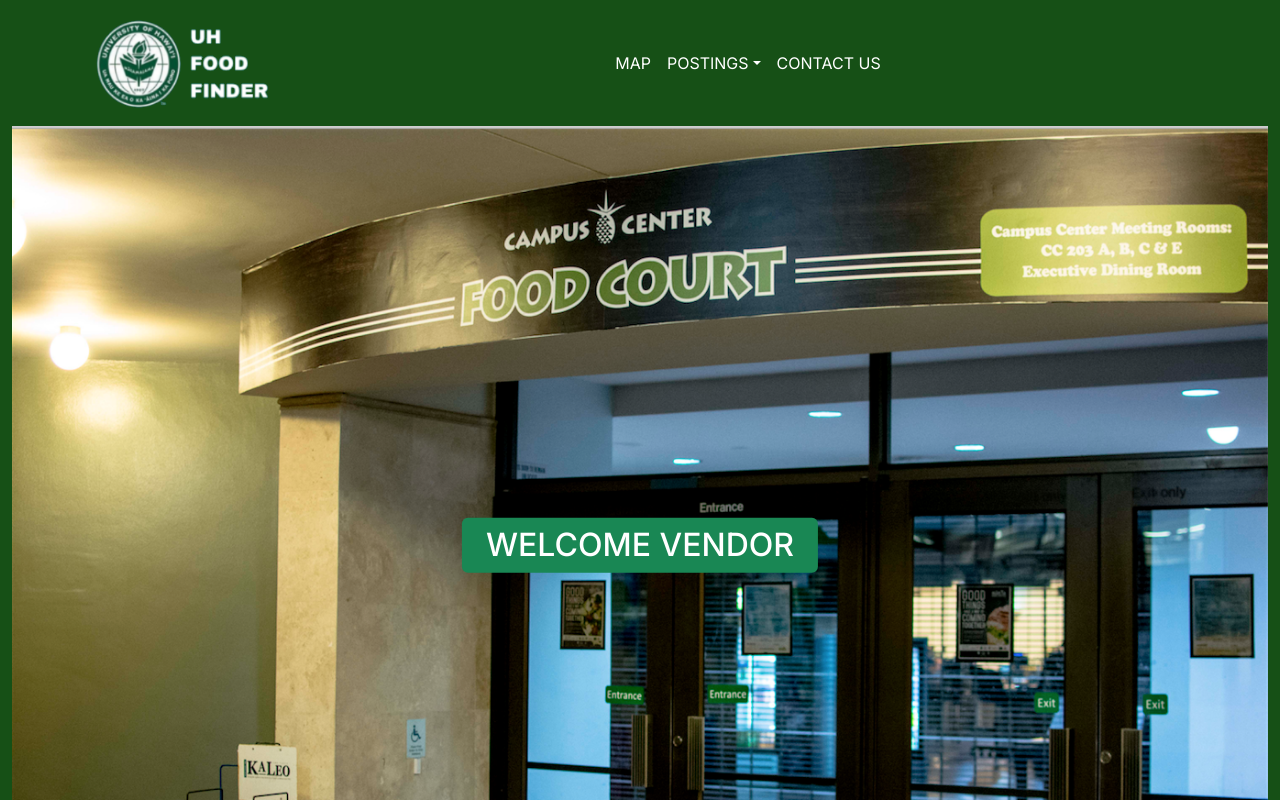
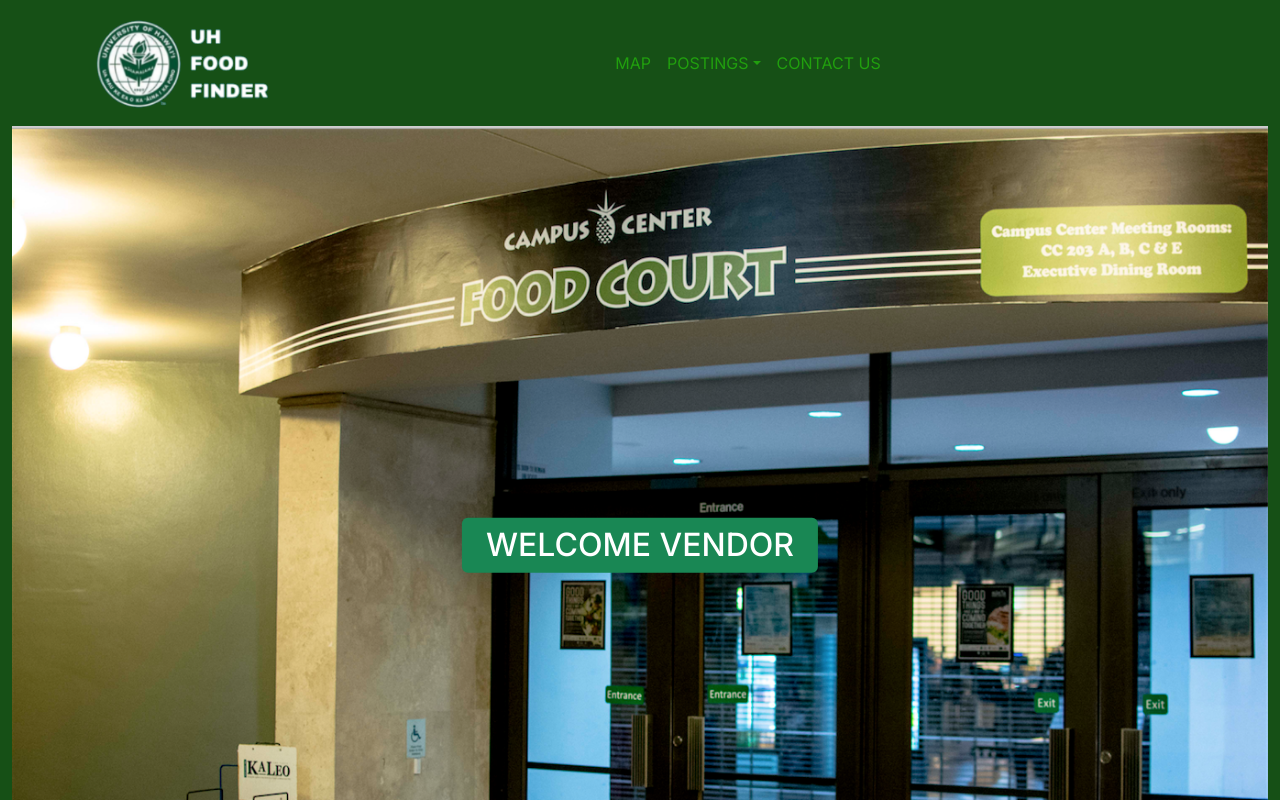
Before and after one commit to manoa-food-finder/manoa-food-finder-app, a Next.js app: page / in a window 1280 px wide. Shown: the top 800 px of the page. Built offline with nearby package versions, Linux system fonts and the light colour scheme.

Commit message:
Navbar colors improved

```diff
--- a/src/app/globals.css
+++ b/src/app/globals.css
@@ -41,10 +41,10 @@
 .uh-navbar .nav-link,
 .uh-navbar .navbar-brand,
 .uh-navbar .dropdown-item {
-  color: white;
+  color: rgb(33, 159, 14);
 }
 .uh-navbar .nav-link:hover,
 .uh-navbar .navbar-brand:hover,
 .uh-navbar .dropdown-item:hover {
-  color: #d4edda;
+  color: #000000;
 }
```
